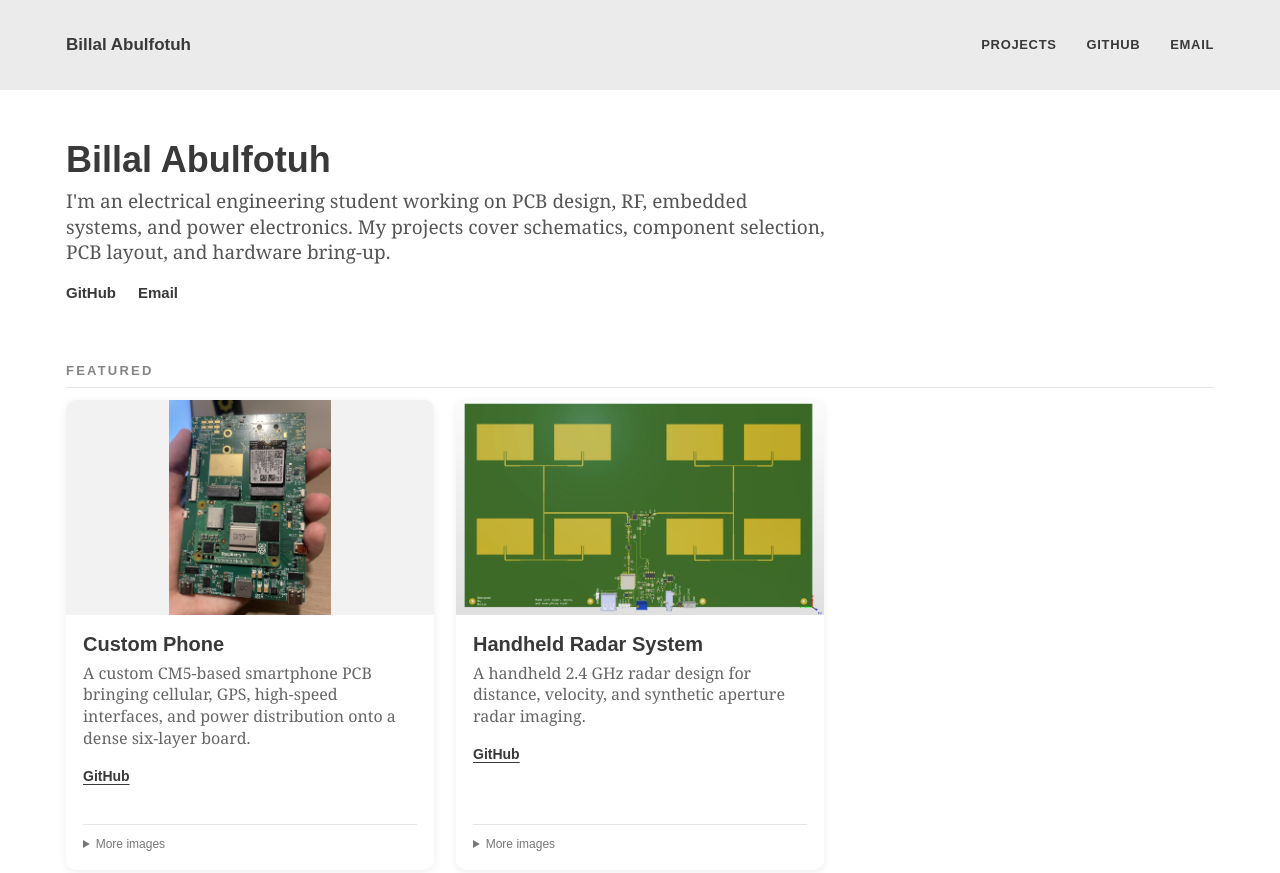
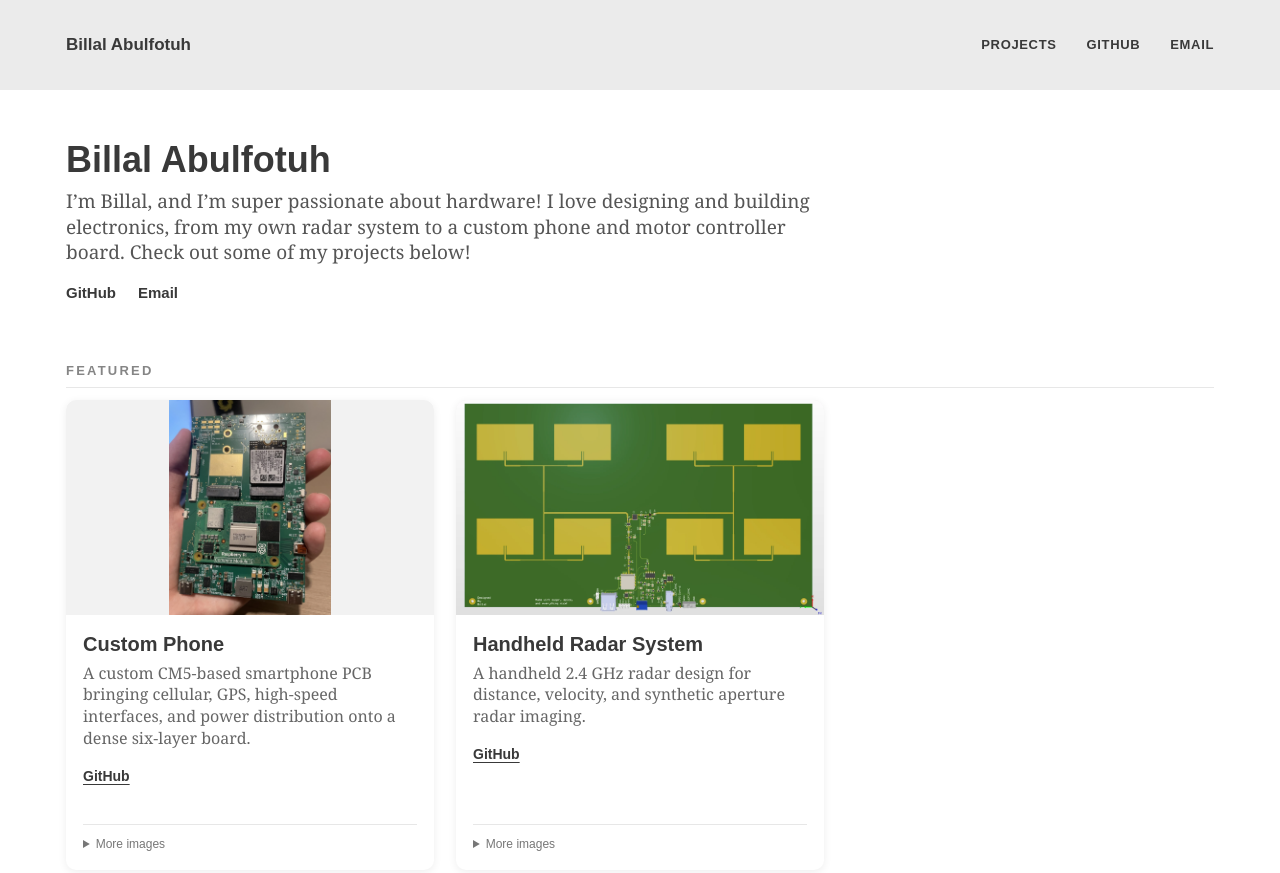
Before and after one commit to BillalA123/BillalA123.github.io, a plain HTML site: page index.html in a window 1280 px wide. Shown: the top 873 px of the page. Drawn offline with Linux system fonts and the light colour scheme.

Commit message:
Update portfolio introduction

```diff
--- a/index.html
+++ b/index.html
@@ -17,7 +17,7 @@
   <a class="skip-link" href="#main">Skip to content</a>
   <header class="site-header"><div class="container header-inner"><a class="brand" href="#intro">Billal Abulfotuh</a><nav aria-label="Main navigation"><a href="#featured">Projects</a><a href="https://github.com/BillalA123">GitHub</a><a href="mailto:babulfot@asu.edu">Email</a></nav></div></header>
   <main id="main">
-    <section class="hero" id="intro" aria-labelledby="intro-heading"><div class="container hero-grid"><div class="hero-copy"><h1 id="intro-heading">Billal Abulfotuh</h1><p class="hero-description">I'm an electrical engineering student working on PCB design, RF, embedded systems, and power electronics. My projects cover schematics, component selection, PCB layout, and hardware bring-up.</p><div class="hero-actions"><a href="https://github.com/BillalA123">GitHub</a><a href="mailto:babulfot@asu.edu">Email</a></div></div></div></section>
+    <section class="hero" id="intro" aria-labelledby="intro-heading"><div class="container hero-grid"><div class="hero-copy"><h1 id="intro-heading">Billal Abulfotuh</h1><p class="hero-description">I’m Billal, and I’m super passionate about hardware! I love designing and building electronics, from my own radar system to a custom phone and motor controller board. Check out some of my projects below!</p><div class="hero-actions"><a href="https://github.com/BillalA123">GitHub</a><a href="mailto:babulfot@asu.edu">Email</a></div></div></div></section>
     <section class="section container featured-section" id="featured" aria-labelledby="featured-heading"><div class="section-heading"><div><h2 id="featured-heading">Featured</h2></div><p>Two of my most complete hardware designs.</p></div><article class="feature feature-phone" id="phone">
       <div class="feature-copy"><p class="eyebrow">01 / Mixed-signal · High-speed PCB</p><h3>Custom Phone</h3><p class="project-lead">A custom CM5-based smartphone PCB bringing cellular, GPS, high-speed interfaces, and power distribution onto a dense six-layer board.</p><ul class="spec-grid"><li>6-layer mixed-signal PCB</li><li>USB-C · 5 Gbps</li><li>Ethernet · 1 Gbps</li><li>Power distribution · up to 7 A</li></ul><p class="detail-copy">Impedance-controlled, length-matched routing for HDMI, Ethernet, MIPI, PCIe, and USB. Power distribution supports loads up to 7 A with ideal-diode protection for charging from multiple ports.</p><p class="project-status">Ongoing · PCB design complete; enclosure and firmware in progress.</p><a class="button button-dark" href="https://github.com/BillalA123/Custom-Phone">GitHub</a></div>
       <div class="feature-media"><figure><a href="assets/phone-1.webp" target="_blank" rel="noopener" aria-label="Open full image: Assembled Custom Phone PCB, front"><img class="" src="assets/phone-1.webp" alt="Assembled Custom Phone PCB, front" width="1350" height="1800" loading="lazy" decoding="async"></a><figcaption>Front · assembled hardware</figcaption></figure><details class="gallery"><summary>More images</summary><div class="gallery-content"><figure><a href="assets/phone-2.webp" target="_blank" rel="noopener" aria-label="Open full image: Custom Phone PCB, back"><img class="" src="assets/phone-2.webp" alt="Custom Phone PCB, back" width="1306" height="1800" loading="lazy" decoding="async"></a><figcaption>Back · assembled hardware · <a href="assets/phone-2.webp" target="_blank" rel="noopener">Full image</a></figcaption></figure><a class="text-link" href="https://github.com/BillalA123/Custom-Phone">Design files on GitHub</a></div></details></div>
```
